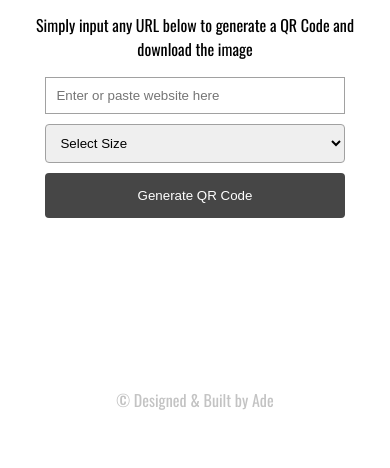
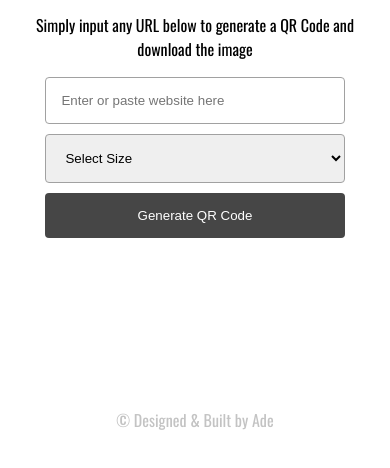
Before and after one commit to infvmous/qrCode-gen-V1, a plain HTML site: page index.html in a window 390 px wide. Shown: the part 294-762 px from the top of the page. Drawn offline with nearby package versions, Linux system fonts and the light colour scheme.

Commit message:
V1
Free Online QR Code Generator to make your own QR Codes.

```diff
--- a/app.css
+++ b/app.css
@@ -7,7 +7,8 @@
 body{
     font-family: 'Oswald', sans-serif;
     text-align: center;
-    overflow-y: auto;
+    overflow: hidden;
+    font-size: 16px;
 }
 
 .nav{
@@ -39,27 +40,30 @@ span{
     color: #171717;
 }
 
-
+input[type="text"] {
+    font-size: inherit;
+  }
 
 #url-input{
     display: block;
     margin: 0 auto;
     width: 40%;
-    padding: 10px;
+    padding: 15px;
     outline: none;
     border: 1px solid rgb(161, 161, 161);
-
+    border-radius: 4px;
 }
 
 @media (max-width: 600px){
     #url-input{
         width: 80%;
+        padding: 15px;
     }
 }
 
 #size-select{
     width: 40%;
-    padding: 10px;
+    padding: 15px;
     outline: none;
     border: 1px solid rgb(161, 161, 161);
     margin-top: 10px;
@@ -69,6 +73,7 @@ span{
 @media (max-width: 600px){
     #size-select{
         width: 80%;
+        padding: 15px;
     }
 }
 
```
